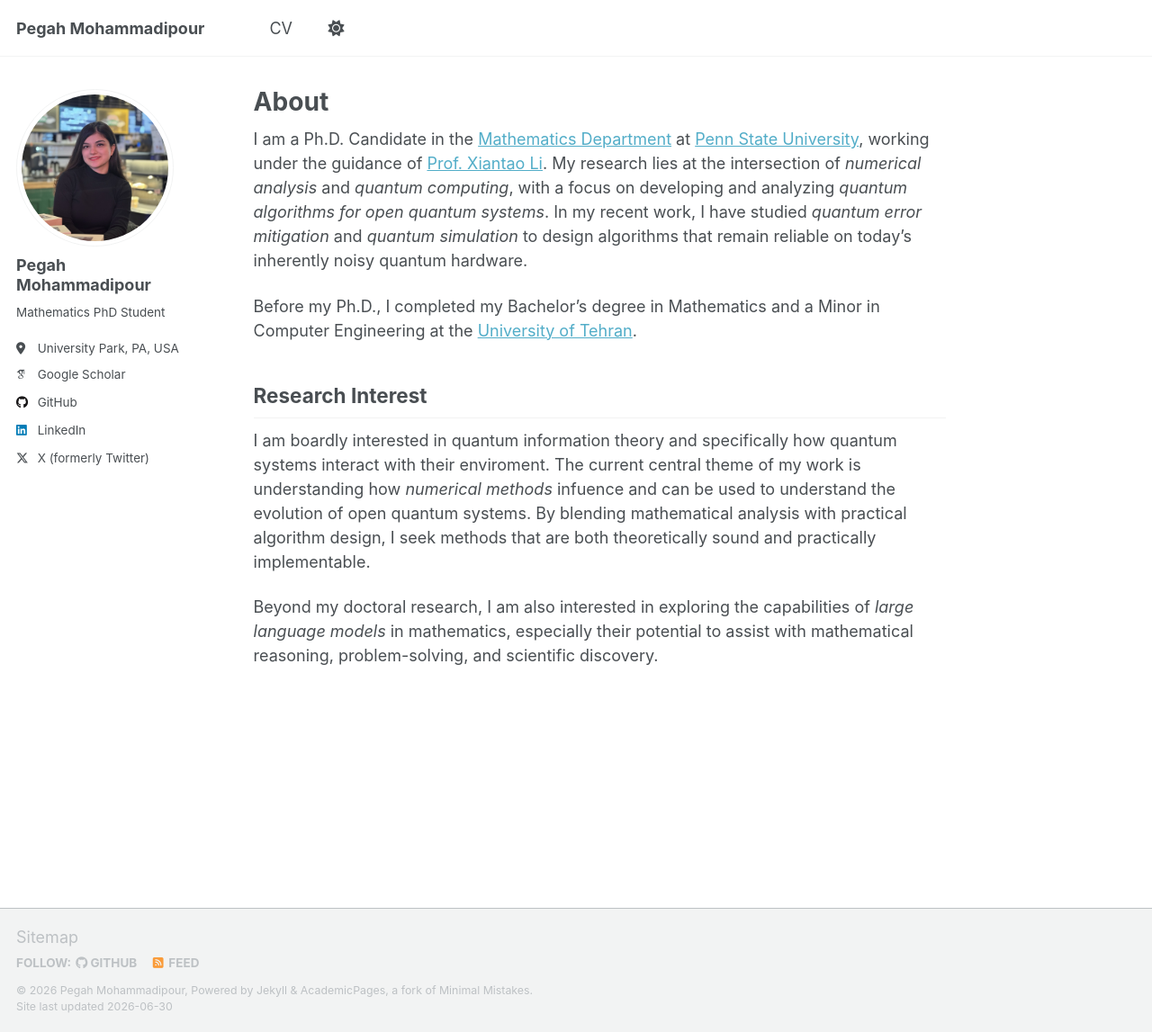
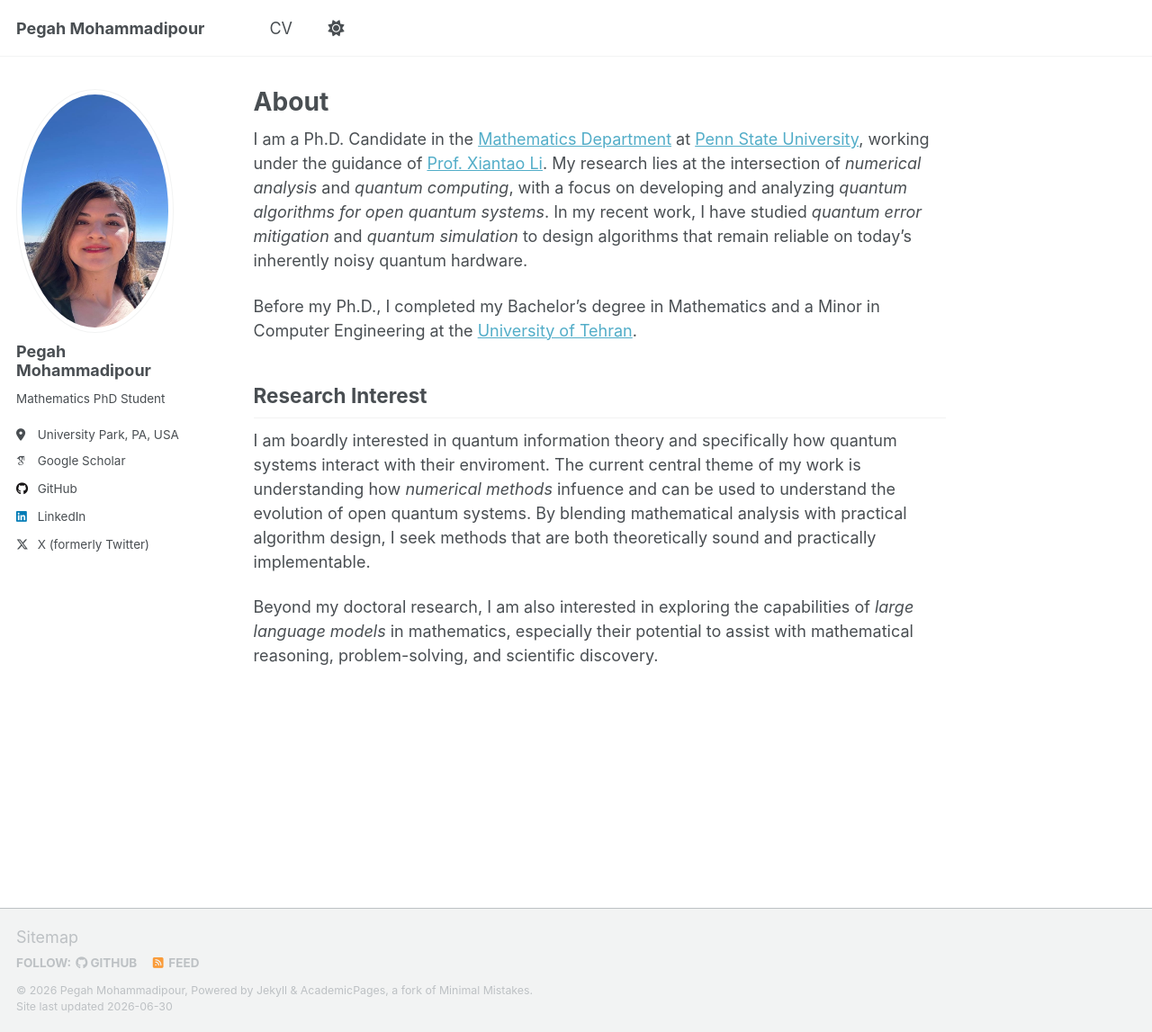
Before and after one commit to pegah-mp/pegah-mp.github.io, a Jekyll site: the page built from _pages/about.md, in a window 1280 px wide and 1147 px high. Shown: the whole window at 90% size. Built offline with Jekyll 4.4.1, drawn with Linux system fonts in a browser that asks for light colours; some web fonts are replaced; a script that is not in the unit is left out.

Commit message:
Update _config.yml

```diff
--- a/_config.yml
+++ b/_config.yml
@@ -65,7 +65,7 @@ facebook:
   username               :
   app_id                 :
   publisher              :
-og_image                 : "profile-1.jpg" # Open Graph/Twitter default site image
+og_image                 : "profile-2.jpg" # Open Graph/Twitter default site image
 # For specifying social profiles
 # - https://developers.google.com/structured-data/customize/social-profiles
 social:
@@ -83,7 +83,7 @@ social:
 # Site Author
 author:
   name             : "Pegah Mohammadipour"
-  avatar           : "profile-1.jpg"
+  avatar           : "profile-2.jpg"
 #  bio              : "Ethnographer of computation and computational ethnographer. <br> <br> Assistant Professor at UC San Diego: <ul><li><a style='color: black;' href='http://communication.ucsd.edu'>Department of Communication</a></li> <li><a style='color: black;' href='http://hdsi.ucsd.edu'>Halıcıoğlu Data Science Institute</a></li></ul>"
 #  bio              : "Ethnographer of computation and computational ethnographer. <br> <br> Assistant Professor at UC San Diego, in <ul> <li><a style="color: black;" href="http://communication.ucsd.edu">Department of Communication</a></li> <li><a style="color: black;" href="http://hdsi.ucsd.edu">Halıcıoğlu Data Science Institute</a></li> <li><a style="color: black;" href="http://ipe.ucsd.edu">Institute for Practical Ethics</a></li> </ul>"
   bio              : "Mathematics PhD Student"
```
